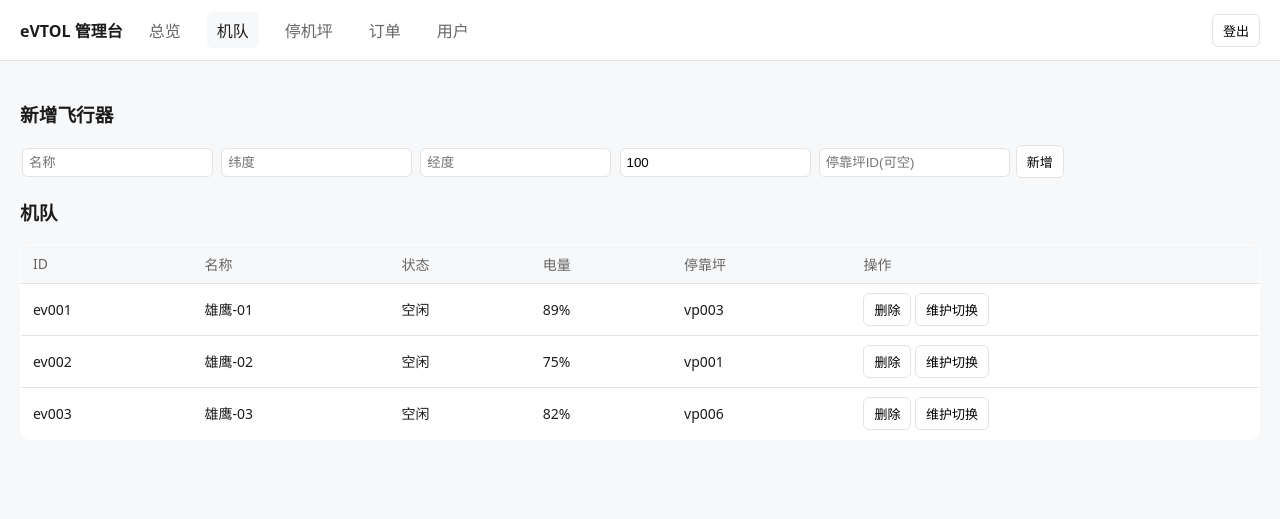
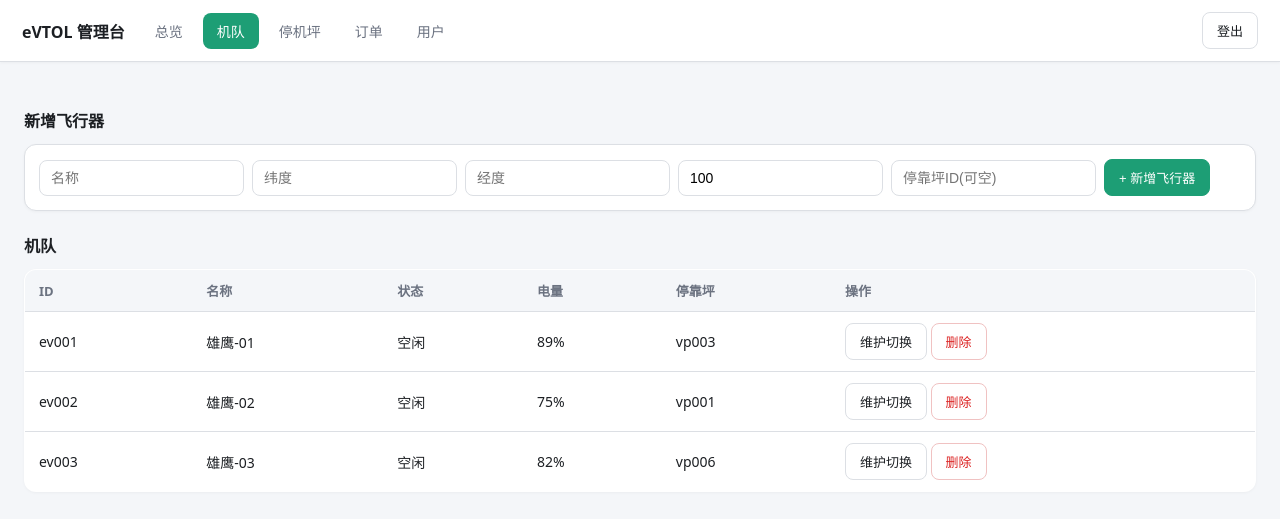
Before and after one commit to Dringl/seres_py_project, a FastAPI app: page /admin/vehicles in a window 1280 px wide. Shown: the top 519 px of the page. Run offline with FastAPI, Linux system fonts and the light colour scheme; the visitor is signed in with stand-in values (Sample User, id 1); data comes from the database, SQL or seed files in the repository.

Commit message:
style(admin): 管理端控件更醒目
- 按钮三态: 默认带边框可见 / 主操作(新增)绿色填充 / 危险操作(删除·强制取消)红色
- 输入框加焦点环, 顶栏当前页绿色高亮, 卡片/表格加轻阴影与悬停态
- 删除按钮统一加 .danger, 新增按钮加 .primary 并带图标文案

Co-Authored-By: Claude Opus 4.8 <noreply@anthropic.com>

```diff
--- a/server/app/web/static/admin.css
+++ b/server/app/web/static/admin.css
@@ -1,27 +1,60 @@
-:root { --fg:#1c1c1c; --muted:#666; --line:#e3e3e3; --accent:#1d9e75; --bg:#f7f8fa; }
+:root {
+  --fg:#1c1f23; --muted:#6b7280; --line:#dcdfe4; --accent:#1d9e75; --accent-d:#157a59;
+  --danger:#dc2626; --danger-d:#b91c1c; --bg:#f4f6f9; --card:#fff;
+}
 * { box-sizing: border-box; }
 body { margin:0; font-family: system-ui, "Microsoft YaHei", sans-serif; color:var(--fg); background:var(--bg); }
-.login-wrap { max-width:320px; margin:12vh auto; background:#fff; padding:28px; border:1px solid var(--line); border-radius:12px; }
-.login-wrap h1 { font-size:20px; font-weight:500; margin:0 0 18px; }
-.login-wrap input { display:block; width:100%; padding:10px; margin:8px 0; border:1px solid var(--line); border-radius:8px; }
-.login-wrap button { width:100%; padding:10px; margin-top:8px; border:0; border-radius:8px; background:var(--accent); color:#fff; font-size:15px; cursor:pointer; }
+
+/* 登录 */
+.login-wrap { max-width:340px; margin:12vh auto; background:var(--card); padding:32px; border:1px solid var(--line); border-radius:14px; box-shadow:0 8px 30px rgba(0,0,0,.06); }
+.login-wrap h1 { font-size:21px; font-weight:600; margin:0 0 20px; }
+.login-wrap input { display:block; width:100%; padding:12px; margin:10px 0; border:1px solid var(--line); border-radius:9px; font-size:15px; }
+.login-wrap input:focus { outline:none; border-color:var(--accent); box-shadow:0 0 0 3px rgba(29,158,117,.15); }
+.login-wrap button { width:100%; padding:12px; margin-top:10px; border:0; border-radius:9px; background:var(--accent); color:#fff; font-size:16px; font-weight:600; cursor:pointer; }
+.login-wrap button:hover { background:var(--accent-d); }
 .error { color:#c0392b; font-size:13px; }
-.topbar { display:flex; align-items:center; gap:16px; padding:12px 20px; background:#fff; border-bottom:1px solid var(--line); }
-.topbar a { color:var(--muted); text-decoration:none; padding:6px 10px; border-radius:6px; }
-.topbar a.active, .topbar a:hover { color:var(--fg); background:var(--bg); }
+
+/* 顶栏 */
+.topbar { display:flex; align-items:center; gap:6px; padding:12px 22px; background:var(--card); border-bottom:1px solid var(--line); box-shadow:0 1px 3px rgba(0,0,0,.04); }
+.topbar strong { margin-right:10px; font-size:16px; }
+.topbar a { color:var(--muted); text-decoration:none; padding:8px 14px; border-radius:8px; font-size:14px; font-weight:500; transition:.15s; }
+.topbar a:hover { color:var(--fg); background:var(--bg); }
+.topbar a.active { color:#fff; background:var(--accent); }
 .topbar .spacer { flex:1; }
-.wrap { padding:20px; max-width:1600px; margin:0 auto; }
-.cards { display:flex; flex-wrap:wrap; gap:12px; margin-bottom:16px; }
-.card { background:#fff; border:1px solid var(--line); border-radius:10px; padding:14px 18px; min-width:120px; }
-.card .n { font-size:24px; font-weight:500; }
+.topbar .l { color:var(--muted); font-size:13px; margin-right:6px; }
+
+/* 布局 */
+.wrap { padding:24px; max-width:1600px; margin:0 auto; }
+.wrap h3 { font-size:16px; font-weight:600; margin:22px 0 12px; }
+.cards { display:flex; flex-wrap:wrap; gap:14px; margin-bottom:18px; }
+.card { background:var(--card); border:1px solid var(--line); border-radius:12px; padding:16px 20px; min-width:130px; box-shadow:0 1px 3px rgba(0,0,0,.04); }
+.card .n { font-size:26px; font-weight:600; }
 .card .l { color:var(--muted); font-size:13px; }
-table { width:100%; border-collapse:collapse; background:#fff; border:1px solid var(--line); border-radius:10px; overflow:hidden; }
-th, td { text-align:left; padding:9px 12px; border-bottom:1px solid var(--line); font-size:14px; }
-th { background:var(--bg); color:var(--muted); font-weight:500; }
-.tag { padding:2px 8px; border-radius:10px; font-size:12px; background:var(--bg); }
-.tag.occupied { background:#e1f5ee; color:var(--accent); }
+
+/* 表格 */
+table { width:100%; border-collapse:collapse; background:var(--card); border:1px solid var(--line); border-radius:12px; overflow:hidden; box-shadow:0 1px 3px rgba(0,0,0,.04); }
+th, td { text-align:left; padding:11px 14px; border-bottom:1px solid var(--line); font-size:14px; }
+tbody tr:last-child td { border-bottom:0; }
+tbody tr:hover { background:#fafbfc; }
+th { background:var(--bg); color:var(--muted); font-weight:600; font-size:13px; }
+
+/* 标签 */
+.tag { padding:3px 10px; border-radius:12px; font-size:12px; font-weight:500; background:var(--bg); }
+.tag.occupied { background:#e1f5ee; color:var(--accent-d); }
 .tag.empty { color:var(--muted); }
-#map { height:calc(100vh - 200px); min-height:520px; border:1px solid var(--line); border-radius:10px; margin-bottom:16px; background:#eef; }
-button.btn { padding:6px 10px; border:1px solid var(--line); border-radius:6px; background:#fff; cursor:pointer; font-size:13px; }
-button.btn:hover { background:var(--bg); }
-.row-form input, .row-form select { padding:6px; border:1px solid var(--line); border-radius:6px; margin:2px; }
+
+#map { height:calc(100vh - 220px); min-height:520px; border:1px solid var(--line); border-radius:12px; margin-bottom:18px; background:#eef; }
+
+/* 按钮：默认带边框可见；primary 绿色填充；danger 红色危险操作 */
+button.btn { padding:8px 14px; border:1px solid var(--line); border-radius:8px; background:var(--card); color:var(--fg); cursor:pointer; font-size:13px; font-weight:500; transition:.15s; }
+button.btn:hover { background:var(--bg); border-color:#c5c9d0; }
+button.btn:active { transform:translateY(1px); }
+button.btn.primary { background:var(--accent); border-color:var(--accent); color:#fff; }
+button.btn.primary:hover { background:var(--accent-d); border-color:var(--accent-d); }
+button.btn.danger { background:#fff; border-color:#f0c2c2; color:var(--danger); }
+button.btn.danger:hover { background:var(--danger); border-color:var(--danger); color:#fff; }
+
+/* 表单 */
+.row-form { display:flex; flex-wrap:wrap; align-items:center; gap:8px; background:var(--card); padding:14px; border:1px solid var(--line); border-radius:12px; box-shadow:0 1px 3px rgba(0,0,0,.04); }
+.row-form input, .row-form select { padding:9px 11px; border:1px solid var(--line); border-radius:8px; font-size:14px; }
+.row-form input:focus, .row-form select:focus { outline:none; border-color:var(--accent); box-shadow:0 0 0 3px rgba(29,158,117,.15); }
--- a/server/app/web/static/admin.js
+++ b/server/app/web/static/admin.js
@@ -15,8 +15,9 @@ async function loadVehicles() {
   const rows = await crud("GET", "/vehicles");
   document.querySelector("#vehicles-table tbody").innerHTML = rows.map((v) =>
     "<tr><td>" + esc(v.id) + "</td><td>" + esc(v.name) + "</td><td>" + esc(zh(v.status)) + "</td><td>" + v.batteryPercent +
-    '%</td><td>' + esc(v.currentVertiportId || "-") + '</td><td><button class="btn" onclick="delVehicle(\'' + v.id + '\')">删除</button> ' +
-    '<button class="btn" onclick="toggleMaint(\'' + v.id + '\',\'' + v.status + '\')">维护切换</button></td></tr>'
+    '%</td><td>' + esc(v.currentVertiportId || "-") + '</td><td>' +
+    '<button class="btn" onclick="toggleMaint(\'' + v.id + '\',\'' + v.status + '\')">维护切换</button> ' +
+    '<button class="btn danger" onclick="delVehicle(\'' + v.id + '\')">删除</button></td></tr>'
   ).join("");
 }
 async function createVehicle() {
@@ -30,7 +31,7 @@ async function loadVertiports() {
   const rows = await crud("GET", "/vertiports");
   document.querySelector("#vertiports-table tbody").innerHTML = rows.map((vp) =>
     "<tr><td>" + esc(vp.id) + "</td><td>" + esc(vp.name) + '</td><td><span class="tag ' + (vp.occupied ? "occupied" : "empty") + '">' +
-    (vp.occupied ? "有(" + vp.vehicleCount + ")" : "无") + '</span></td><td><button class="btn" onclick="delVertiport(\'' + vp.id + '\')">删除</button></td></tr>'
+    (vp.occupied ? "有(" + vp.vehicleCount + ")" : "无") + '</span></td><td><button class="btn danger" onclick="delVertiport(\'' + vp.id + '\')">删除</button></td></tr>'
   ).join("");
 }
 async function createVertiport() {
--- a/server/app/web/static/orders.js
+++ b/server/app/web/static/orders.js
@@ -13,7 +13,7 @@ async function loadOrders() {
   const rows = await fetch(BASE + "/admin/api/orders", { credentials: "same-origin" }).then((r) => r.json());
   document.querySelector("#orders-table tbody").innerHTML = rows.map((o) =>
     "<tr><td>" + esc(o.id) + "</td><td>" + esc(o.username || "-") + "</td><td>" + esc(zh(o.status)) + "</td><td>" + esc(o.vehicleId) + "</td><td>" + esc(o.pickupVertiport.name) +
-    "</td><td>" + esc(o.destination.name) + '</td><td><button class="btn" onclick="cancelOrder(\'' + o.id + '\')">强制取消</button></td></tr>'
+    "</td><td>" + esc(o.destination.name) + '</td><td><button class="btn danger" onclick="cancelOrder(\'' + o.id + '\')">强制取消</button></td></tr>'
   ).join("");
 }
 async function cancelOrder(id) { if (confirm("强制取消 " + id + "?")) { await call("POST", "/orders/" + id + "/cancel"); loadOrders(); } }
--- a/server/app/web/templates/vehicles.html
+++ b/server/app/web/templates/vehicles.html
@@ -19,7 +19,7 @@
     <input id="nv-lng" placeholder="经度" type="number" step="any">
     <input id="nv-batt" placeholder="电量" type="number" value="100">
     <input id="nv-vp" placeholder="停靠坪ID(可空)">
-    <button class="btn" onclick="createVehicle()">新增</button>
+    <button class="btn primary" onclick="createVehicle()">+ 新增飞行器</button>
   </div>
   <h3>机队</h3>
   <table id="vehicles-table"><thead><tr><th>ID</th><th>名称</th><th>状态</th><th>电量</th><th>停靠坪</th><th>操作</th></tr></thead><tbody></tbody></table>
--- a/server/app/web/templates/vertiports.html
+++ b/server/app/web/templates/vertiports.html
@@ -18,7 +18,7 @@
     <input id="np-name" placeholder="名称">
     <input id="np-lat" placeholder="纬度" type="number" step="any">
     <input id="np-lng" placeholder="经度" type="number" step="any">
-    <button class="btn" onclick="createVertiport()">新增</button>
+    <button class="btn primary" onclick="createVertiport()">+ 新增停机坪</button>
   </div>
   <h3>停机坪</h3>
   <table id="vertiports-table"><thead><tr><th>ID</th><th>名称</th><th>占用</th><th>操作</th></tr></thead><tbody></tbody></table>
```
